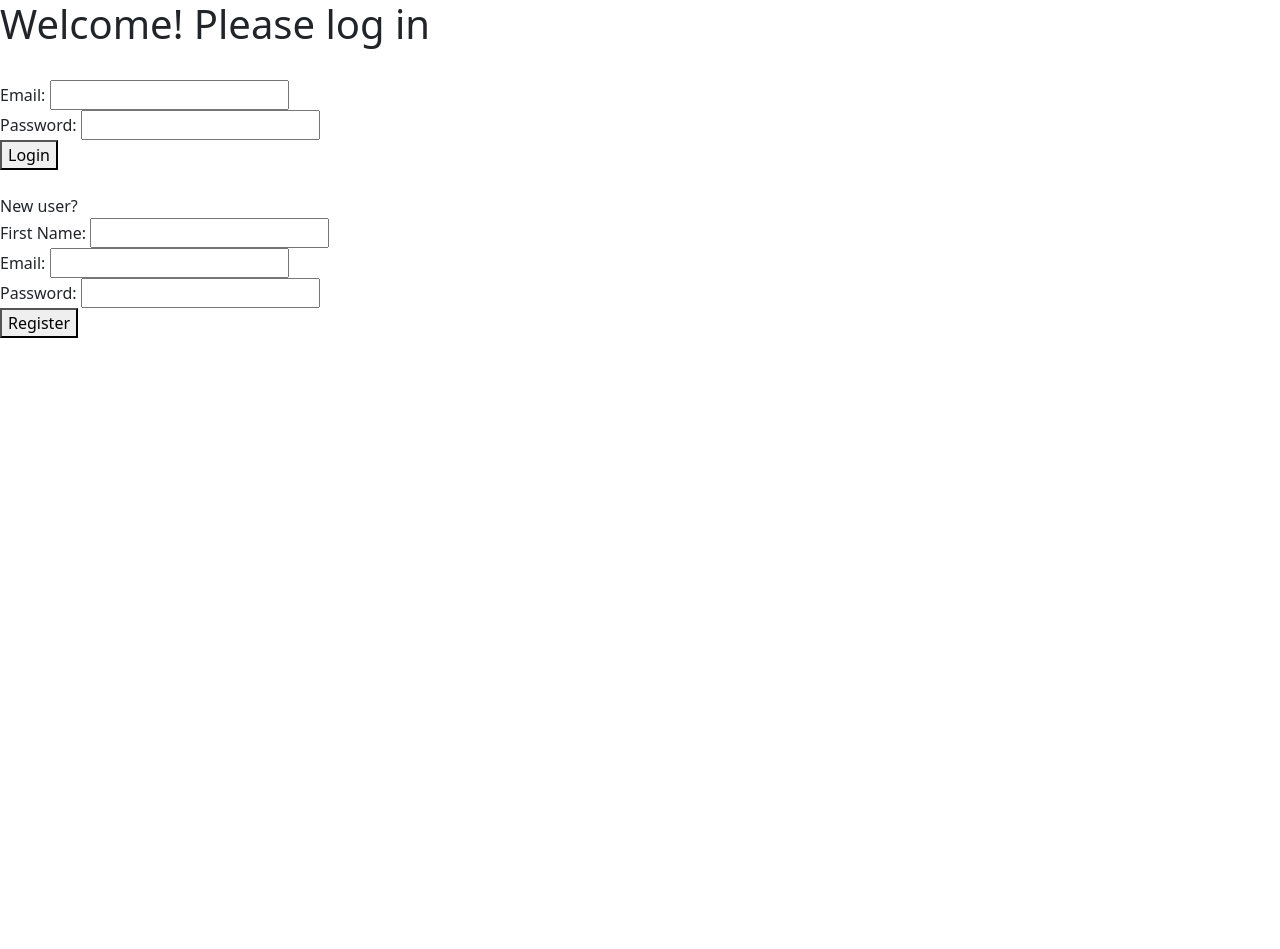
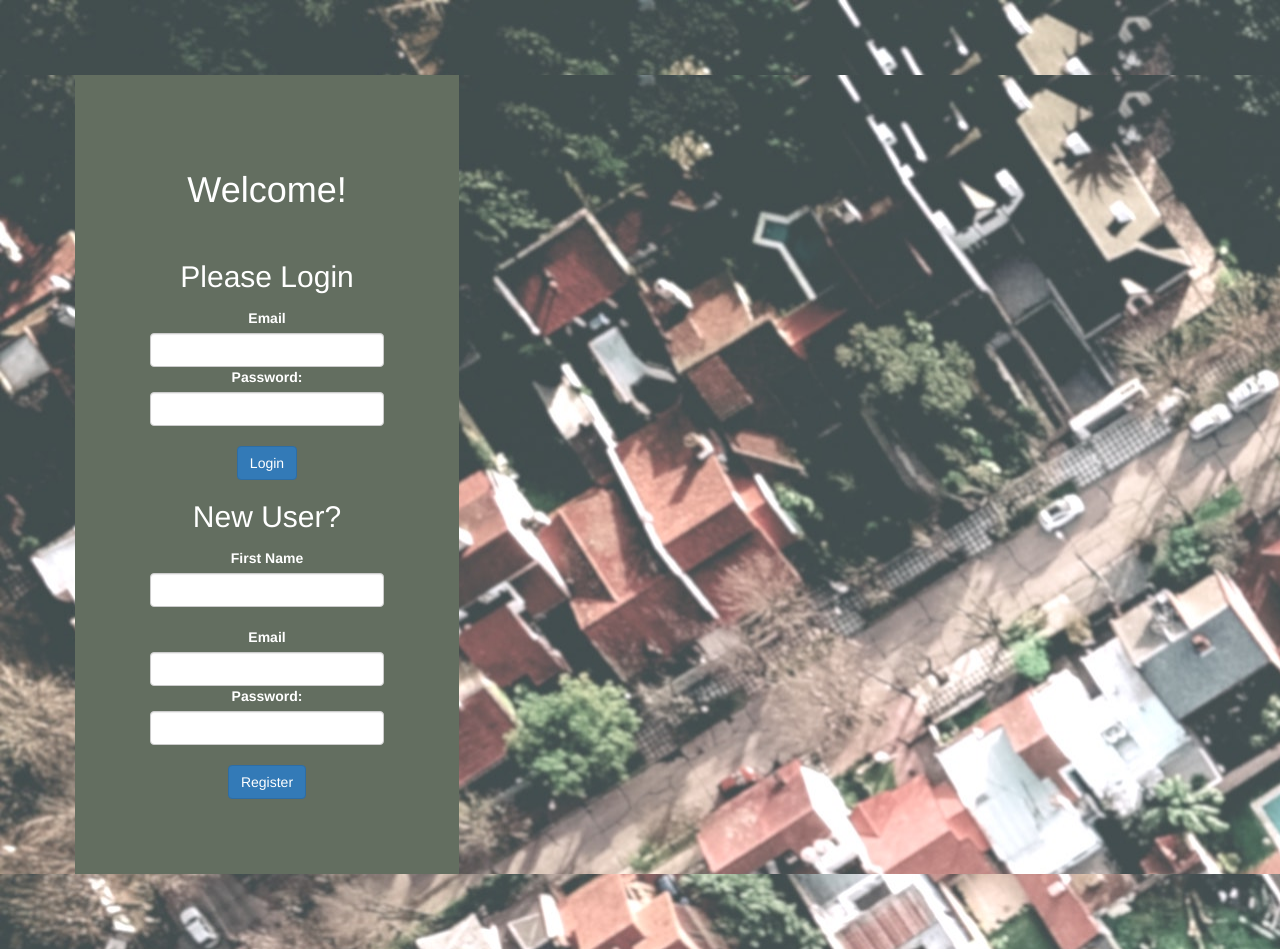
Before and after one commit to Swalvesam/Capstone_Project, a Flask app: page / in a window 1280 px wide. Before the commit the page ends 338 px from the top, so only its background shows below. Run offline with Flask 2, Linux system fonts and the light colour scheme; some libraries are stand-ins or nearby versions.

```diff
--- a/static/css/homepage.css
+++ b/static/css/homepage.css
@@ -0,0 +1,46 @@
+/* homepage for neighborhood webpage */
+
+
+/* the body has an image that spans the entire page with contents centered  */
+html, body{
+
+    /* height:50%;  */
+    /* margin:100;
+    padding:20; */
+    background: url('/static/images/background1.jpg');
+}
+
+
+
+.container-fluid{
+  height:50%;
+  display:flex;
+  width: 50%;
+  padding: 75px;
+  margin: 75px;
+  justify-content: center;
+  align-items: center;
+
+
+  background: #636e60;
+  background-size: cover;
+
+  color: white;
+  text-align: center;
+
+  display: table;
+  width: 30%;
+  height: 30%;
+
+}
+
+.row-fluid {
+    height: 80%;
+    display:table-cell;
+    vertical-align: middle;
+}
+
+.centering {
+  float:none;
+  margin:0 auto;
+}
--- a/templates/base.html
+++ b/templates/base.html
@@ -11,10 +11,10 @@
     <meta name="viewport" content="width=device-width, initial-scale=1">
 
     <!-- Bootstrap Css -->
-
     <link href="https://cdn.jsdelivr.net/npm/bootstrap@5.0.2/dist/css/bootstrap.min.css"
     rel="stylesheet" integrity="sha384-EVSTQN3/azprG1Anm3QDgpJLIm9Nao0Yz1ztcQTwFspd3yD65VohhpuuCOmLASjC"
     crossorigin="anonymous">
+
     <!-- custom styles -->
     <link rel="stylesheet" href="/static/site.css"/>
     <script
--- a/templates/home_info.html
+++ b/templates/home_info.html
@@ -40,7 +40,7 @@
 integrity="sha256-H+K7U5CnXl1h5ywQfKtSj8PCmoN9aaq30gDh27Xc0jk="
 crossorigin="anonymous"> </script>
 <!-- connecting javascript to page -->
-<script type="text/javascript" src="/static/homeInfo.js"></script>
+<script type="text/javascript" src="/static/js/homeInfo.js"></script>
 <!-- google maps api -->
 <script
 defer
--- a/templates/homepage.html
+++ b/templates/homepage.html
@@ -1,29 +1,45 @@
 {% extends 'base.html' %}
 {% block title %}homepage{% endblock %}
+{% block head %}
+<link rel="stylesheet"
+href="http://maxcdn.bootstrapcdn.com/bootstrap/3.3.4/css/bootstrap.css"/>
+<link rel="stylesheet" href="/static/css/homepage.css">
+{% endblock%}
+{% block body%}
+<div class="container-fluid">
+    <div class="container-inner">
+        <h1>Welcome!</h1> <br>
+        <div id="row-fluid">
+            <form action="/login" method="POST">
+                <div class="centering text-center">
+                <label for="register"><h2>Please Login</h2></label><br>
+                <label for="emailAddress" class="form-label">Email</label>
+                <input type="email" name="email" class="form-control" id="emailAddress" aria-describedby="enterEmail">
+                </div>
+                <div class="centering text-center">
+                <label for="enterPassword" class="form-label">Password:</label>
+                <input type="password" name="password" class="form-control" id="enterPassword"><br>
+                </div>
+                <button type="submit" name="login" class="btn btn-primary">Login</button> <br>
+            </form>
+        </div>
 
-{% block body%}
-
-<h1>Welcome! Please log in </h1> <br>
-<div id="user_login">
-    <form action="/login" method="POST">
-    Email:
-    <input type="text" name="email"><br>
-    Password:
-    <input type="password" name="password"><br>
-    <button type="submit" name="login">Login</button> <br>
-    </form>
-</div>
-<br>
-<div id="new_user">
-    New user?
-    <form action="/register" method="POST">
-    First Name:
-    <input type="text" name="first_name"><br>
-    Email:
-    <input type="text" name="new_user_email"><br>
-    Password:
-    <input type="text" name="new_user_password"><br>
-    <button type="submit" name="login">Register</button>
-    </form>
+        <div id="row-fluid">
+            <div class="centering text-center">
+            <form action="/register" method="POST">
+            <label for="register"><h2>New User?</h2></label>
+            </div>
+            <div class="centering text-center">
+                <label for="first_name" class="form-label">First Name</label>
+                <input type="text" name="first_name" class="form-control" id="firstName"><br>
+                <label for="new_user_email" class="form-label">Email</label>
+                <input type="email" name="new_user_email" class="form-control" id="emailAddress" aria-describedby="enterEmail">
+                <label for="new_user_password" class="form-label">Password:</label>
+                <input type="password" name="new_user_password" class="form-control" id="enterPassword"><br>
+            </div>
+                <button type="submit" name="login" class="btn btn-primary">Register</button>
+            </form>
+        </div>
+    </div>
 </div>
 {% endblock %}
```
Also changed, not shown: static/js/homeInfo.js (+39 -22 lines), static/images/background1.jpg (added).
